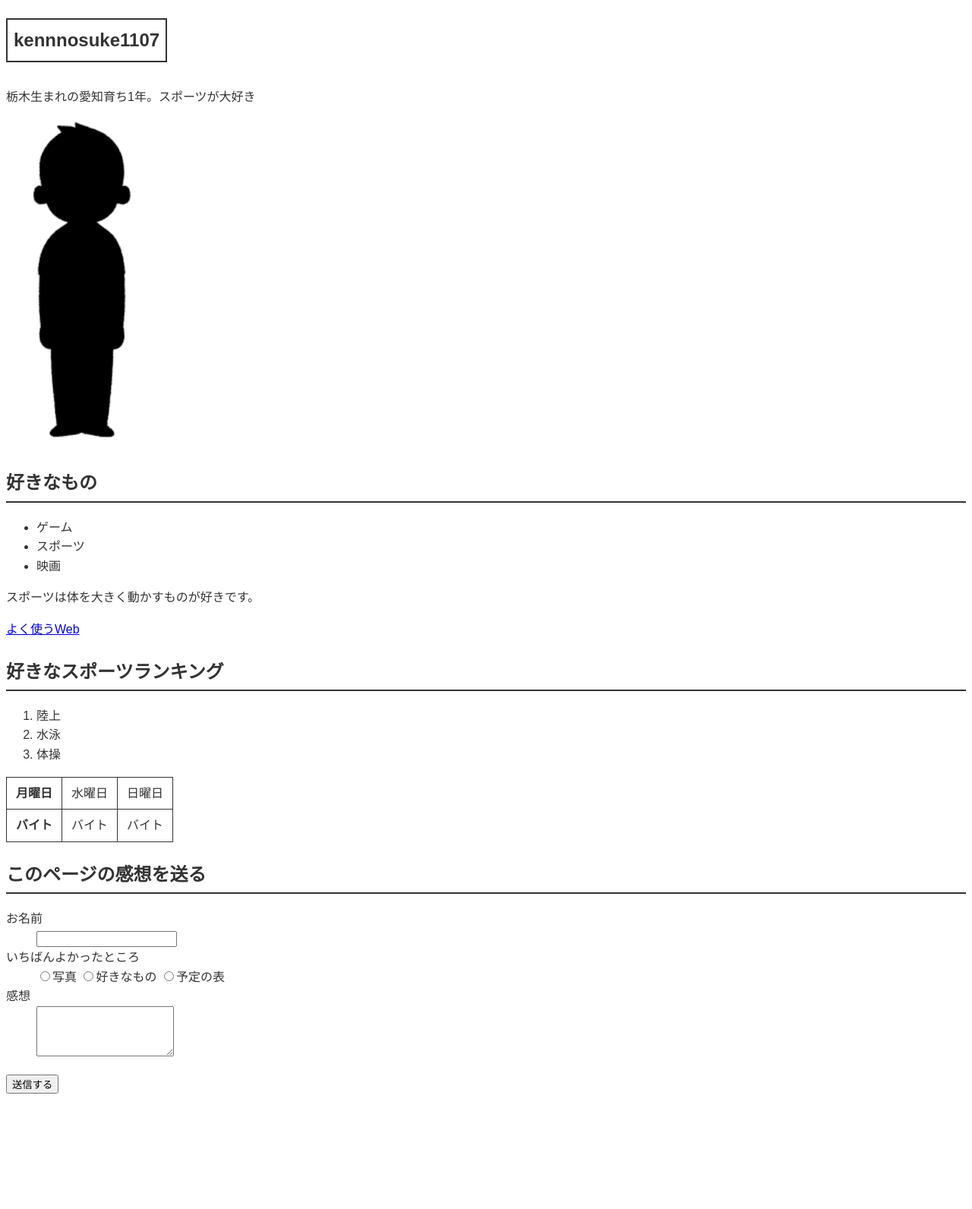
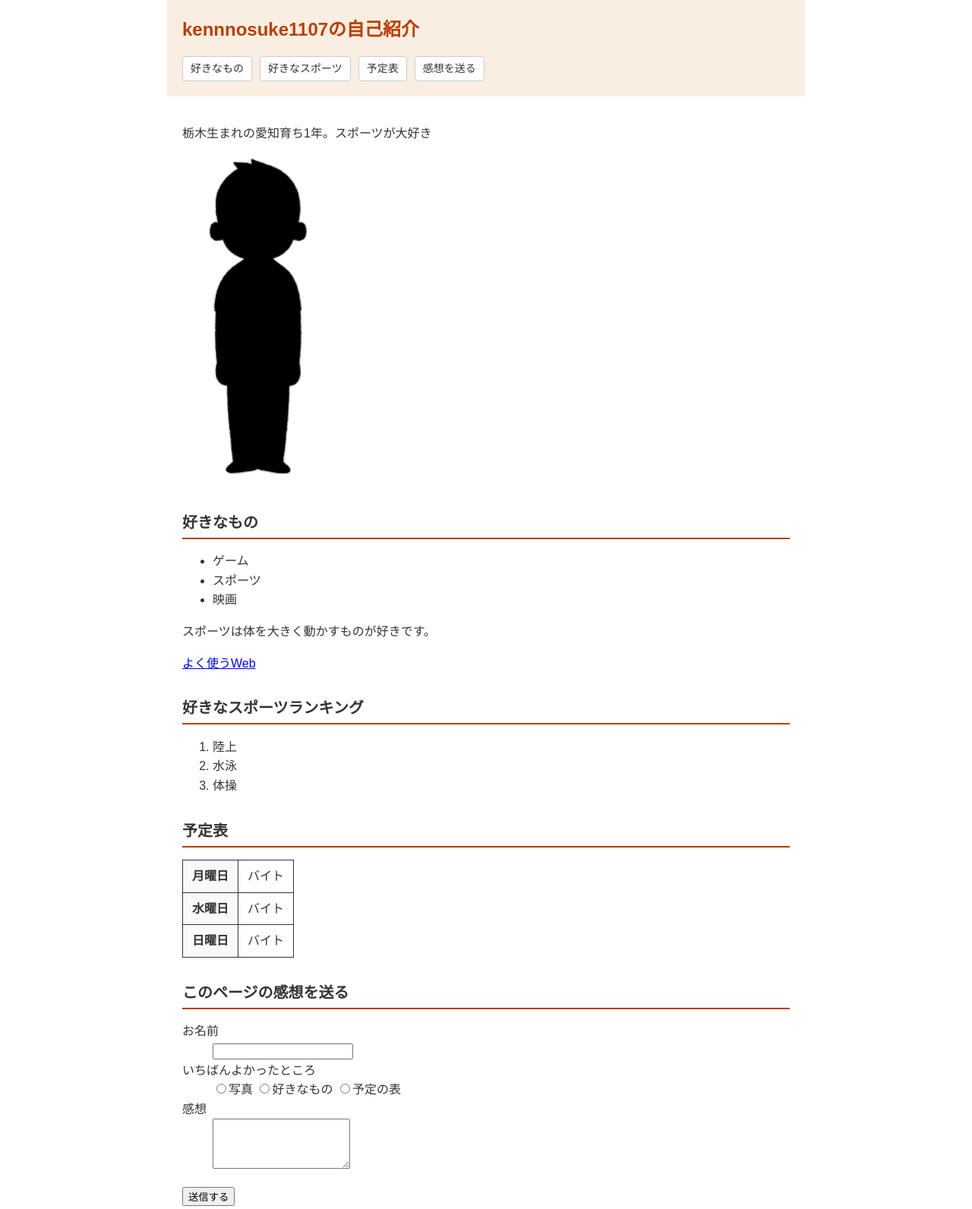
Before and after one commit to kentoarmor-dotcom/profile, a plain HTML site: page index.html in a window 1280 px wide. Shown: the top 1592 px of the page at 76% size. Before the commit the page ends 1448 px from the top, so only its background shows below. Drawn offline with Linux system fonts and the light colour scheme.

Commit message:
ページを箱に分けた

```diff
--- a/CSS/style.css
+++ b/CSS/style.css
@@ -1,34 +1,84 @@
-/* ② body・h1・h2 のルール */
+/* ページ全体の基本設定：左右の空白を白色にするため body の背景を白に */
 body {
   font-family: sans-serif;
+  margin: 0;
+  padding: 0;
   line-height: 1.6;
   color: #333333;
+  background-color: #ffffff; /* 左右の空白を白にする */
 }
 
-h1 {
-  font-size: 24px;
+/* ヘッダーのデザイン（中央に寄せ、見本と同じ薄い背景色をつける） */
+header {
+  max-width: 800px;
+  margin: 0 auto;
+  background-color: #faeee3;
+  padding: 20px;
 }
 
-h2 {
-  /* ② h2 に下線を付ける */
-  border-bottom: 2px solid #333333;
-  padding-bottom: 4px;
-  margin-top: 24px;
+header h1 {
+  font-size: 24px;
+  color: #b94000;
+  margin-top: 0;
 }
 
-/* ③ 表の罫線を CSS で指定 */
+/* メニューのリンクをボタン風にする */
+header nav {
+  display: flex;
+  gap: 10px;
+  flex-wrap: wrap;
+}
+
+header nav a {
+  background-color: #ffffff;
+  color: #333333;
+  padding: 4px 10px;
+  text-decoration: none;
+  border: 1px solid #cccccc;
+  border-radius: 4px;
+  font-size: 14px;
+}
+
+header nav a:hover {
+  background-color: #f0f0f0;
+}
+
+/* 本文（main）のスタイル（中央に寄せて背景を白にする） */
+main {
+  max-width: 800px;
+  margin: 0 auto;
+  padding: 20px;
+  background-color: #ffffff;
+  min-height: 60vh;
+}
+
+/* 見出しのスタイル */
+h2 {
+  font-size: 20px;
+  border-bottom: 2px solid #b94000;
+  padding-bottom: 4px;
+  margin-top: 30px;
+}
+
+/* 表のスタイル */
 table, th, td {
   border: 1px solid #333333;
-  border-collapse: collapse; /* 枠線のすき間をなくして一本線にする */
+  border-collapse: collapse;
 }
 
 th, td {
   padding: 8px 12px;
 }
 
-/* ④ 自分で付けた class のスタイル */
-.profile-name {
-  border: 2px solid #333333; /* 四角で囲む */
-  padding: 8px;
-  display: inline-block;     /* 文字の長さに合わせて四角枠をフィットさせる */
+th {
+  background-color: #f8f9fa;
 }
+
+/* フッターのデザイン（中央に寄せる） */
+footer {
+  max-width: 800px;
+  margin: 0 auto;
+  background-color: #faeee3;
+  padding: 15px 20px;
+  font-size: 14px;
+}
--- a/index.html
+++ b/index.html
@@ -3,17 +3,29 @@
 <head>
     <meta charset="UTF-8">
     <meta name="viewport" content="width=device-width, initial-scale=1.0">
-    <title>Document</title>
-    <!-- ① CSS/style.css を読み込むように大文字に変更 -->
+    <title>プロフィールページのHTML</title>
+    <!-- CSS/style.css を読み込む -->
     <link rel="stylesheet" href="CSS/style.css">
 </head>
 <body>
-    <!-- ④ 自分で付けた class "profile-name" を適用 -->
-    <h1 class="profile-name">kennnosuke1107</h1>
+
+    <!-- ヘッダー（上のエリア） -->
+    <header>
+        <h1 class="profile-name">kennnosuke1107の自己紹介</h1>
+        <nav>
+            <a href="#favorite">好きなもの</a>
+            <a href="#sports">好きなスポーツ</a>
+            <a href="#schedule">予定表</a>
+            <a href="#form">感想を送る</a>
+        </nav>
+    </header>
+
+    <!-- 本文（メインエリア） -->
+    <main>
         <p>栃木生まれの愛知育ち1年。スポーツが大好き</p>
         <img src="img/silhouette_human05_man.png" width="200" alt="プロフィール画像">
 
-    <h2>好きなもの</h2>
+        <h2 id="favorite">好きなもの</h2>
         <ul>
             <li>ゲーム</li>
             <li>スポーツ</li>
@@ -22,28 +34,31 @@
         <p>スポーツは体を大きく動かすものが好きです。</p>
         <a href="https://www.youtube.com/">よく使うWeb</a><br>
 
-    <h2>好きなスポーツランキング</h2>
+        <h2 id="sports">好きなスポーツランキング</h2>
         <ol>
             <li>陸上</li>
             <li>水泳</li>
             <li>体操</li>
         </ol>
 
-    <!-- ③ border="1" を削除 -->
+        <h2 id="schedule">予定表</h2>
         <table>
             <tr>
                 <th>月曜日</th>
-            <td>水曜日</td>
-            <td>日曜日</td>
+                <td>バイト</td>
             </tr>
             <tr>
-            <th>バイト</th>
+                <th>水曜日</th>
                 <td>バイト</td>
+                <!-- ※見本の表の列数に合わせる場合、必要に応じて調整 -->
+            </tr>
+            <tr>
+                <th>日曜日</th>
                 <td>バイト</td>
             </tr>
         </table>
 
-    <h2>このページの感想を送る</h2>
+        <h2 id="form">このページの感想を送る</h2>
         <form method="get">
             <dl>
                 <dt><label for="visitor-name">お名前</label></dt>
@@ -59,5 +74,12 @@
             </dl>
             <button type="submit">送信する</button>
         </form>
+    </main>
+
+    <!-- フッター（下のエリア） -->
+    <footer>
+        <p>&copy; 2026 kennnosuke1107</p>
+    </footer>
+
 </body>
 </html>
```
Lines whose indentation alone changed are shown as unchanged.
